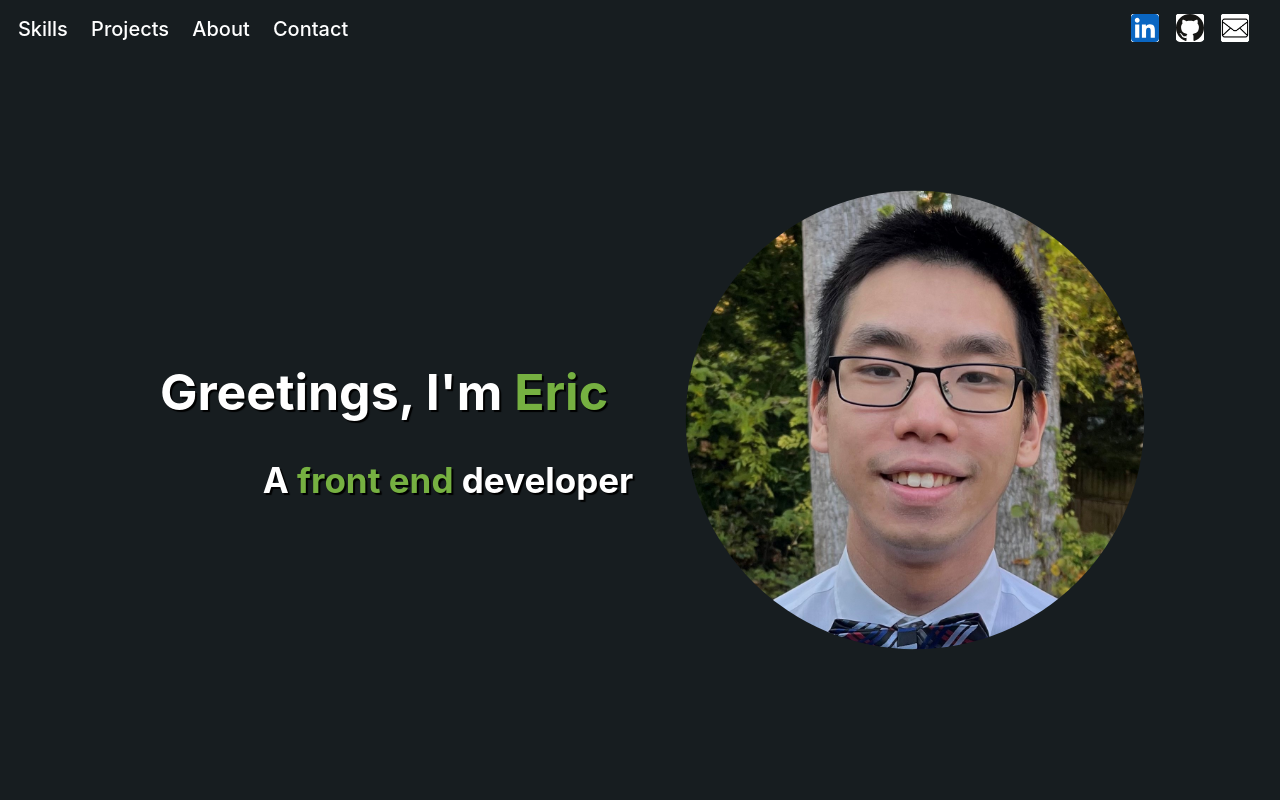
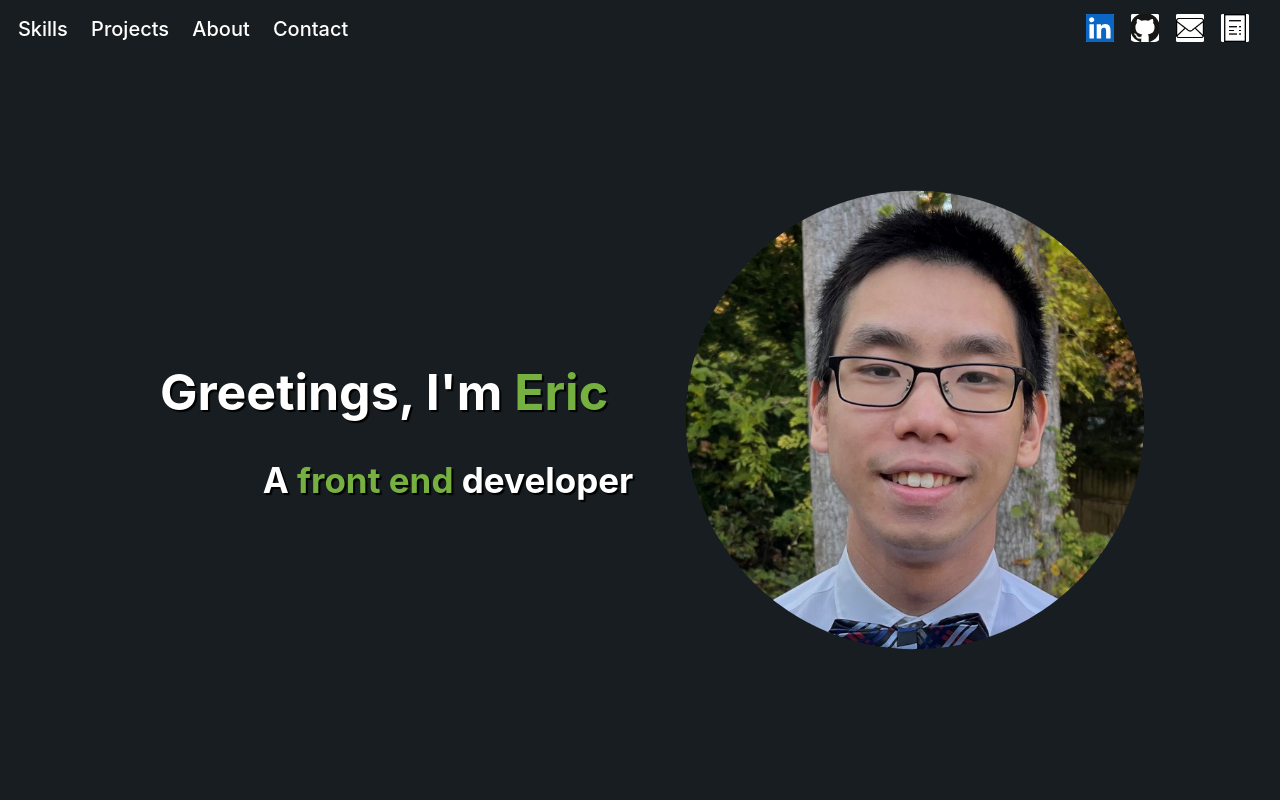
Before and after one commit to pongpwner/eric-shyu-portfolio, a React (Create React App) app: page / in a window 1280 px wide. Shown: the top 800 px of the page. Built offline with nearby package versions, Linux system fonts and the light colour scheme.

Commit message:
add resume

```diff
--- a/src/components/contact/contact.component.jsx
+++ b/src/components/contact/contact.component.jsx
@@ -4,8 +4,22 @@ import linkedin from "../../assets/pictures/linkedin-icon.svg";
 import github from "../../assets/pictures/github-icon.svg";
 import email from "../../assets/pictures/email.png";
 import resume from "../../assets/pictures/resume.png";
+import EricShyuResume from "../../assets/documents/EricShyuResume.pdf";
 
-const Contact = () => (
+const Contact = () => {
+  const onButtonClick = () => {
+    // using Java Script method to get PDF file
+
+    // Creating new object of PDF file
+    const blob = EricShyuResume.blob();
+    const fileURL = window.URL.createObjectURL(blob);
+    // Setting various property values
+    let alink = document.createElement("a");
+    alink.href = fileURL;
+    alink.download = "EricShyuResume.pdf";
+    alink.click();
+  };
+  return (
     <section className="contact flex-col" id="contact">
       <h1 className="heading1 ">Contact / Links</h1>
       <ul className="contact-list flex-row">
@@ -24,7 +38,11 @@ const Contact = () => (
         </li>
 
         <li>
-        <a href="https://github.com/pongpwner" target="_blank" rel="noreferrer">
+          <a
+            href="https://github.com/pongpwner"
+            target="_blank"
+            rel="noreferrer"
+          >
             <img
               className="github-icon icon"
               src={github}
@@ -37,8 +55,18 @@ const Contact = () => (
             <img className="icon" alt="email" src={email}></img>
           </a>
         </li>
+        <li>
+          <a href={EricShyuResume} target="_blank" rel="noreferrer">
+            <img className="icon" alt="resume" src={resume}></img>
+          </a>
+        </li>
       </ul>
     </section>
   );
-
+};
+{
+  //  <button type="button" onClick={onButtonClick}>
+  //
+  //         </button>
+}
 export default Contact;
--- a/src/components/header/header.component.jsx
+++ b/src/components/header/header.component.jsx
@@ -4,6 +4,7 @@ import linkedin from "../../assets/pictures/linkedin-icon.svg";
 import github from "../../assets/pictures/github-icon.svg";
 import email from "../../assets/pictures/email.png";
 import resume from "../../assets/pictures/resume.png";
+import EricShyuResume from "../../assets/documents/EricShyuResume.pdf";
 const Header = () => {
   const [navbar, setNavbar] = useState(false);
 
@@ -84,6 +85,11 @@ const Header = () => {
               <img className="icon" alt="email" src={email}></img>
             </a>
           </li>
+          <li>
+            <a href={EricShyuResume} target="_blank" rel="noreferrer">
+              <img className="icon" alt="resume" src={resume}></img>
+            </a>
+          </li>
         </ul>
       </nav>
     </header>
--- a/src/scss/_typography.scss
+++ b/src/scss/_typography.scss
@@ -44,8 +44,9 @@
 .icon {
   width: 3rem;
   border-radius: 0.5rem;
-
   border: 1px solid white;
+  border: none;
+  margin: 0;
   padding: 0;
   background-color: transparent;
   background-image: linear-gradient(120deg, white 0%, white 50%, $accent3 50%);
```
Also changed, not shown: src/assets/pictures/online-garage-sale.png, 1 other file (tests, documents, lock files or other folders). Lines whose indentation alone changed are shown as unchanged.
